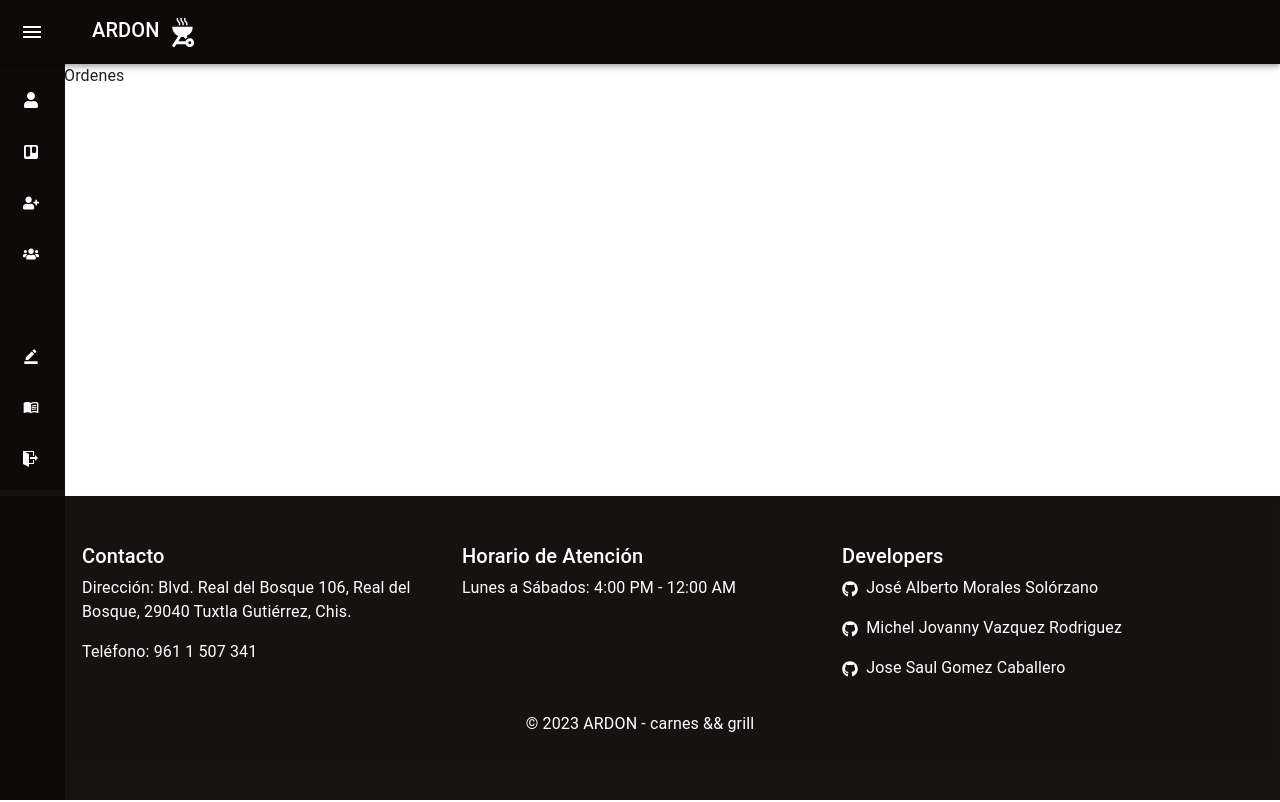
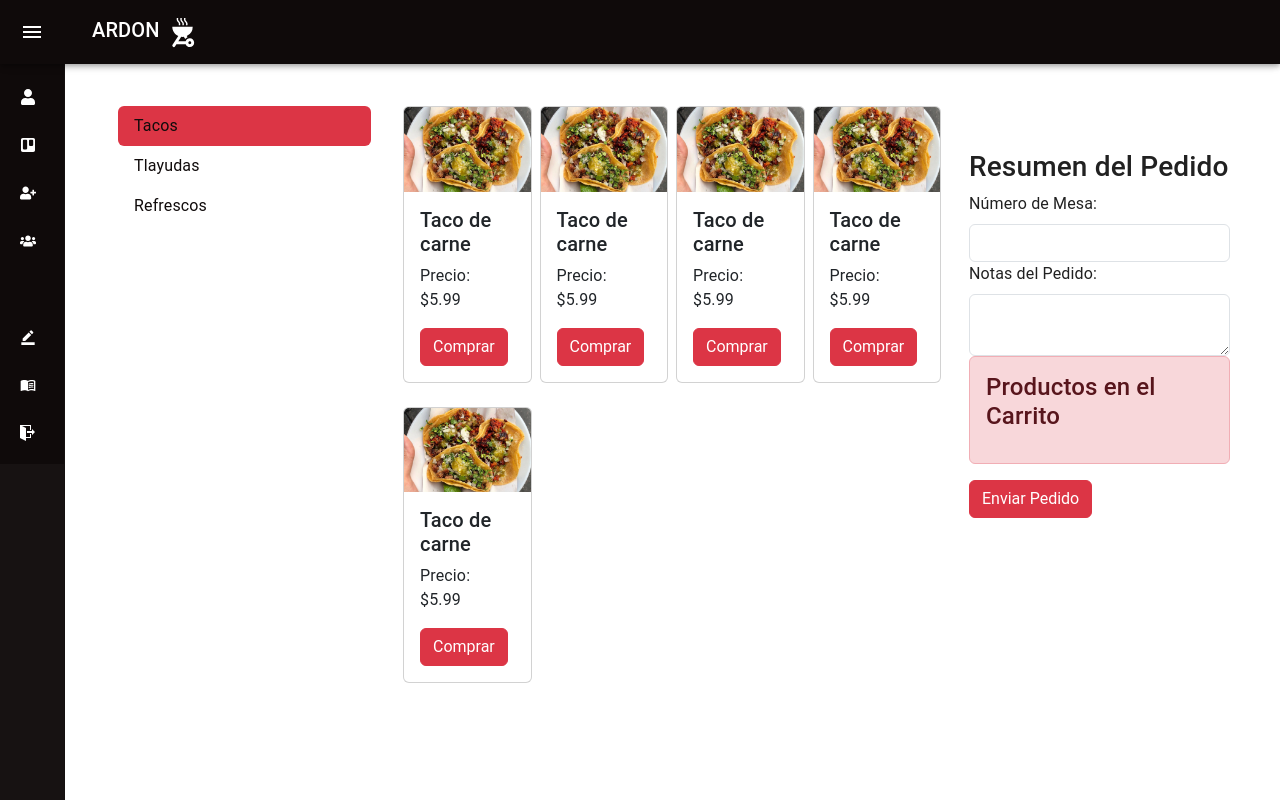
Before and after one commit to JAL117/piWeb, a React (Vite) app: page /inicio/ordenes in a window 1280 px wide. Shown: the top 802 px of the page. Built offline with nearby package versions, Linux system fonts and the light colour scheme; some icons are missing.

Commit message:
Cambios y ajustes en las vistas

```diff
--- a/src/App.css
+++ b/src/App.css
@@ -2,21 +2,19 @@
     background-color: #100b0bf7 !important;
 }
 
-.layout-container {
-    display: flex;
-    flex-direction: column;
-    min-height: 100vh; /* Establece la altura mínima de la vista */
-  }
+.nav-pills .nav-link.active, .nav-pills .show>.nav-link {
+    color: var(--bs-nav-pills-link-active-color);
+    background-color: #dc3545 !important;
+}
 
-  .content {
-    flex: 1; /* El contenido principal se expandirá para llenar el espacio disponible */
-    margin-left: 5%;
-    margin-top: 5%;
-  }
-
-  /* Estilos para el footer */
-  Footer {
-    background-color: #333;
-    color: #fff;
-    padding: 10px;
-  }
+.nav-link {
+    display: block;
+    padding: var(--bs-nav-link-padding-y) var(--bs-nav-link-padding-x);
+    font-size: var(--bs-nav-link-font-size);
+    font-weight: var(--bs-nav-link-font-weight);
+    color: #100b0b !important;
+    text-decoration: none;
+    background: 0 0;
+    border: 0;
+    transition: color .15s ease-in-out,background-color .15s ease-in-out,border-color .15s ease-in-out;
+}
--- a/src/components/AgregarUsuario/FormularoDeRegistro.jsx
+++ b/src/components/AgregarUsuario/FormularoDeRegistro.jsx
@@ -1,6 +1,5 @@
 import React, { useState } from 'react';
 import { Form, Button } from 'react-bootstrap';
-import '../../styles/Registro.css'
 import { BiSolidUser ,  } from "react-icons/bi";
 
 function RegistroForm() {
@@ -11,11 +10,11 @@ function RegistroForm() {
 
   const handleSubmit = (e) => {
     e.preventDefault();
-    // Aquí puedes realizar alguna acción con los datos del formulario.
+
   };
 
   return (
-    <div className='form_registro'>
+    <div className='bg-danger p-4 m-2' style={{borderRadius:"15px" , boxShadow:"0px 10px 8px 0px rgba(0, 0, 0, 0.25)" }}>
 
     <Form onSubmit={handleSubmit} className='text-white'>
         <h3>Registro de usuario <BiSolidUser/></h3>
--- a/src/components/AgregarUsuario/InformacionUsuarios.jsx
+++ b/src/components/AgregarUsuario/InformacionUsuarios.jsx
@@ -1,9 +1,8 @@
 import React, { useState } from 'react';
 import { Form, Button } from 'react-bootstrap';
-import '../../styles/Registro.css'
 import { BsFillHouseLockFill } from "react-icons/bs";
 
-function RegistroForm() {
+function InformacionUsuarios() {
   const [nombre, setNombre] = useState('');
   const [apellidos, setApellidos] = useState('');
   const [telefono, setTelefono] = useState('');
@@ -11,11 +10,11 @@ function RegistroForm() {
 
   const handleSubmit = (e) => {
     e.preventDefault();
-    // Aquí puedes realizar alguna acción con los datos del formulario.
+
   };
 
   return (
-    <div className='form_registro'>
+    <div className='bg-danger p-3 m-2' style={{borderRadius:"15px", boxShadow:"0px 10px 8px 0px rgba(0, 0, 0, 0.25)"}}>
 
     <Form onSubmit={handleSubmit} className='text-white'>
         <h3>Datos inicio de sesión <BsFillHouseLockFill/></h3>
@@ -60,4 +59,4 @@ function RegistroForm() {
   );
 }
 
-export default RegistroForm;
+export default InformacionUsuarios;
--- a/src/components/Empleados/TablaEmpleados.jsx
+++ b/src/components/Empleados/TablaEmpleados.jsx
@@ -1,8 +1,9 @@
 import React, { useState } from "react";
 import Table from "react-bootstrap/Table";
 import Button from "react-bootstrap/Button";
-import { FaTrash ,FaEye } from "react-icons/fa";
+import { FaTrash, FaEye } from "react-icons/fa";
 import { HiPencilAlt } from "react-icons/hi";
+import Swal from "sweetalert2";
 
 function Infor() {
   const [data, setData] = useState([
@@ -13,22 +14,6 @@ function Infor() {
       apellido_materno: "López",
       telefono: "1234567890",
       rango: "Admin",
-    },
-    {
-      id_coordinador: 2,
-      nombres: "María",
-      apellido_paterno: "Gómez",
-      apellido_materno: "Martínez",
-      telefono: "9876543210",
-      rango: "Usuario",
-    },
-    {
-      id_coordinador: 2,
-      nombres: "María",
-      apellido_paterno: "Gómez",
-      apellido_materno: "Martínez",
-      telefono: "9876543210",
-      rango: "Usuario",
     },
     {
       id_coordinador: 2,
@@ -86,10 +71,56 @@ function Infor() {
     message = <div>No hay usuarios registrados.</div>;
   }
 
+  const handleViewClick = (usuario) => {
+    Swal.fire({
+      title: "Datos de inicio de sesión",
+      html: `Usuario: <br>Contraseña: ********`,
+      icon: "info",
+    });
+  };
+
+  const handleEditClick = (usuario) => {
+    Swal.fire({
+      title: "Editar Usuario",
+      html:
+        `<input id="nombres" class="swal2-input" value="${usuario.nombres}">` +
+        `<input id="apellidoPaterno" class="swal2-input" value="${usuario.apellido_paterno}">` +
+        `<input id="apellidoMaterno" class="swal2-input" value="${usuario.apellido_materno}">` +
+        `<input id="telefono" class="swal2-input" value="${usuario.telefono}">`,
+      showCancelButton: true,
+      confirmButtonText: "Guardar",
+      showLoaderOnConfirm: true,
+      preConfirm: () => {
+        const nombres = Swal.getPopup().querySelector("#nombres").value;
+        const apellidoPaterno =
+          Swal.getPopup().querySelector("#apellidoPaterno").value;
+        const apellidoMaterno =
+          Swal.getPopup().querySelector("#apellidoMaterno").value;
+        const telefono = Swal.getPopup().querySelector("#telefono").value;
+
+        // Actualiza los datos en el estado
+        const newData = data.map((item) => {
+          if (item.id_coordinador === usuario.id_coordinador) {
+            return {
+              ...item,
+              nombres,
+              apellido_paterno: apellidoPaterno,
+              apellido_materno: apellidoMaterno,
+              telefono,
+            };
+          }
+          return item;
+        });
+
+        setData(newData);
+      },
+    });
+  };
+
   return (
     <>
       <section
-        className="container mb-5"
+        className="container m-5"
         style={{
           boxShadow: "0px 0px 15px 3px rgba(0, 0, 0, 0.1)",
           padding: "15px",
@@ -118,15 +149,23 @@ function Infor() {
                   </td>
                   <td>{item.telefono}</td>
                   <td>{item.rango}</td>
-                  <td style={{display:"flex",justifyContent:"space-around"}}>
-                    <Button variant="success" >
-                      <FaEye />
+                  <td
+                    style={{ display: "flex", justifyContent: "space-around" }}
+                  >
+                    <Button
+                      variant="success"
+                      onClick={() => handleViewClick(item)}
+                    >
+                      <FaEye /> Ver
                     </Button>
-                    <Button variant="warning" >
-                      <HiPencilAlt />
+                    <Button
+                      variant="warning"
+                      onClick={() => handleEditClick(item)}
+                    >
+                      <HiPencilAlt /> Editar
                     </Button>
-                    <Button variant="danger" >
-                      <FaTrash />
+                    <Button variant="danger">
+                      <FaTrash /> Eliminar
                     </Button>
                   </td>
                 </tr>
--- /dev/null
+++ b/src/components/Ordenes/Orden.jsx
@@ -0,0 +1,199 @@
+import React, { Component } from 'react';
+import {
+  Container,
+  Tab,
+  Nav,
+  Row,
+  Col,
+  Card,
+  Button,
+  Form,
+  Alert,
+} from 'react-bootstrap';
+import 'bootstrap/dist/css/bootstrap.min.css';
+import Swal from 'sweetalert2';
+import tacomg from '../../img/IMG_0919.jpg'
+
+
+class MenuDigital extends Component {
+  constructor() {
+    super();
+    this.state = {
+      tableNumber: '',
+      orderNotes: '',
+      itemsInCart: [],
+    };
+  }
+
+  handleTableNumberChange = (event) => {
+    this.setState({ tableNumber: event.target.value });
+  };
+
+  handleOrderNotesChange = (event) => {
+    this.setState({ orderNotes: event.target.value });
+  };
+
+  addToCart = (item) => {
+    Swal.fire({
+      title: 'Cantidad',
+      input: 'number',
+      inputLabel: 'Ingrese la cantidad',
+      inputAttributes: {
+        min: 1,
+      },
+      showCancelButton: true,
+      confirmButtonText: 'Agregar al carrito',
+    }).then((result) => {
+      if (result.isConfirmed) {
+        const quantity = result.value;
+        const newItem = { ...item, quantity };
+        this.setState((prevState) => ({
+          itemsInCart: [...prevState.itemsInCart, newItem],
+        }));
+      }
+    });
+  };
+
+  render() {
+    const menuItems = [
+      {
+        id: 1,
+        name: 'Taco de carne',
+        price: 5.99,
+        image: tacomg,
+        category: 'Tacos',
+      },
+      {
+        id: 1,
+        name: 'Taco de carne',
+        price: 5.99,
+        image: tacomg,
+        category: 'Tacos',
+      },
+      {
+        id: 1,
+        name: 'Taco de carne',
+        price: 5.99,
+        image: tacomg,
+        category: 'Tacos',
+      },
+      {
+        id: 1,
+        name: 'Taco de carne',
+        price: 5.99,
+        image: tacomg,
+        category: 'Tacos',
+      },
+      {
+        id: 1,
+        name: 'Taco de carne',
+        price: 5.99,
+        image: tacomg,
+        category: 'Tacos',
+      },
+      {
+        id: 2,
+        name: 'Tlayuda de pollo',
+        price: 7.99,
+        description: 'Tlayuda rellena de pollo y quesillo.',
+        image: 'URL de la imagen',
+        category: 'Tlayudas',
+      },
+      {
+        id: 3,
+        name: 'Refresco de cola',
+        price: 2.49,
+        description: 'Refresco de cola frío.',
+        image: 'URL de la imagen',
+        category: 'Refrescos',
+      },
+      // Agrega más elementos aquí
+    ];
+
+    const categories = [...new Set(menuItems.map((item) => item.category))];
+
+    return (
+      <Container className="m-">
+      <Tab.Container id="menu-tabs" defaultActiveKey={categories[0]}>
+        <Row>
+          <Col md={3}>
+            <Nav variant="pills" className="flex-column m-1">
+              {categories.map((category) => (
+                <Nav.Item key={category}>
+                  <Nav.Link eventKey={category} >
+                    {category}
+                  </Nav.Link>
+                </Nav.Item>
+              ))}
+            </Nav>
+          </Col>
+          <Col md={6}>
+            <Tab.Content>
+              {categories.map((category) => (
+                <Tab.Pane key={category} eventKey={category}>
+                  <div className="d-flex flex-wrap">
+                    {menuItems
+                      .filter((item) => item.category === category)
+                      .map((item) => (
+                        <Col key={item.id} xs={12} sm={6} md={4} lg={3} className='mb-3'>
+                          <Card className='m-1'>
+                            <Card.Img variant="top" src={item.image} />
+                            <Card.Body>
+                              <Card.Title>{item.name}</Card.Title>
+                              <Card.Text>
+                                Precio: ${item.price}
+                              </Card.Text>
+                              <Button onClick={() => this.addToCart(item)} className="btn-danger !important"> {/* Agrega !important para que los estilos personalizados tengan prioridad */}
+                                Comprar
+                              </Button>
+                            </Card.Body>
+                          </Card>
+                        </Col>
+                      ))}
+                  </div>
+                </Tab.Pane>
+              ))}
+            </Tab.Content>
+          </Col>
+          <Col className='mt-5 mb-5' md={3}>
+            <h3>Resumen del Pedido</h3>
+            <Form>
+              <Form.Group>
+                <Form.Label>Número de Mesa:</Form.Label>
+                <Form.Control
+                  type="text"
+                  value={this.state.tableNumber}
+                  onChange={this.handleTableNumberChange}
+                />
+              </Form.Group>
+              <Form.Group>
+                <Form.Label>Notas del Pedido:</Form.Label>
+                <Form.Control
+                  as="textarea"
+                  value={this.state.orderNotes}
+                  onChange={this.handleOrderNotesChange}
+                />
+              </Form.Group>
+            </Form>
+            <Alert variant="danger !important"> {/* Agrega !important para que los estilos personalizados tengan prioridad */}
+              <Alert.Heading>Productos en el Carrito</Alert.Heading>
+              <ul>
+                {this.state.itemsInCart.map((item) => (
+                  <li key={item.id}>
+                    {item.name} - Cantidad: {item.quantity}
+                  </li>
+                ))}
+              </ul>
+            </Alert>
+            <Button variant="danger !important"> {/* Agrega !important para que los estilos personalizados tengan prioridad */}
+              Enviar Pedido
+            </Button>
+          </Col>
+        </Row>
+      </Tab.Container>
+    </Container>
+    );
+  }
+}
+
+export default MenuDigital;
--- a/src/components/Principal/Footer.jsx
+++ b/src/components/Principal/Footer.jsx
@@ -1,33 +1,30 @@
 import React from 'react';
-import { Container, Row, Col, Nav  } from 'react-bootstrap';
-import { FaGithub} from "react-icons/fa";
+import { Container, Row, Col } from 'react-bootstrap';
+import { FaGithub } from "react-icons/fa";
 
 const Footer = () => {
   return (
-    <footer className="text-white py-5" style={{backgroundColor:"#100b0bf7"}}>
+    <footer className="text-white py-5" style={{ backgroundColor: "#100b0bf7", margin:"0" }}>
       <Container>
-        <Row>
-          <Col lg={4} md={6}>
+        <Row className='m-5'>
+          <Col lg={4} md={6} xs={12} className='mb-4'>
             <h5>Contacto</h5>
             <p>Dirección: Blvd. Real del Bosque 106, Real del Bosque, 29040 Tuxtla Gutiérrez, Chis.</p>
             <p>Teléfono: 961 1 507 341</p>
-
           </Col>
-          <Col lg={4} md={6}>
+          <Col lg={4} md={6} xs={12} className='mb-4'>
             <h5>Horario de Atención</h5>
             <p>Lunes a Sábados: 4:00 PM - 12:00 AM</p>
-
           </Col>
-          <Col lg={4} md={6} className='align-items-center'>
+          <Col lg={4} md={6} xs={12} className='mb-4'>
             <h5>Developers</h5>
-            <p><FaGithub/>&nbsp;&nbsp;José Alberto Morales Solórzano</p>
-            <p><FaGithub/>&nbsp;&nbsp;Michel Jovanny Vazquez Rodriguez</p>
-            <p><FaGithub/>&nbsp;&nbsp;Jose Saul Gomez Caballero</p>
-
+            <p><FaGithub /> José Alberto Morales Solórzano</p>
+            <p><FaGithub /> Michel Jovanny Vazquez Rodriguez</p>
+            <p><FaGithub /> Jose Saul Gomez Caballero</p>
           </Col>
         </Row>
       </Container>
-      <div className=" text-white text-center py-3">
+      <div className="text-white text-center py-3">
         &copy; {new Date().getFullYear()} ARDON - carnes && grill
       </div>
     </footer>
--- a/src/components/Principal/SideMenu.jsx
+++ b/src/components/Principal/SideMenu.jsx
@@ -17,7 +17,6 @@ import ListItemButton from '@mui/material/ListItemButton';
 import ListItemIcon from '@mui/material/ListItemIcon';
 import ListItemText from '@mui/material/ListItemText';
 import { MdOutdoorGrill } from "react-icons/md";
-
 import { FaTrello, FaUserPlus, FaUsers, FaBars, FaUser } from "react-icons/fa";
 import { FaKitchenSet } from "react-icons/fa6";
 import { MdBorderColor,MdOutlineMenuBook } from "react-icons/md";
@@ -150,7 +149,7 @@ const opciones = [
       </AppBar>
 
       <Drawer variant="permanent" open={open} sx={{backgroundColor:"#100b0bf7 "}} >
-        <DrawerHeader style={{backgroundColor:"#100b0bf7" , color:"white"}}>
+        <DrawerHeader style={{  color:"white"}}>
           <IconButton onClick={handleDrawerClose} style={{color:"white"}}>
             {theme.direction === 'rtl' ? <ChevronRightIcon /> : <ChevronLeftIcon />}
           </IconButton>
--- a/src/pages/AgregarUsuario.jsx
+++ b/src/pages/AgregarUsuario.jsx
@@ -1,17 +1,17 @@
 import React from 'react';
 import FormularioDeRegistro from '../components/AgregarUsuario/FormularoDeRegistro';
-import InformacionUsuarios from '../components/AgregarUsuario/InformacionUsuarios';
+import InformaciónUsuarios from '../components/AgregarUsuario/InformacionUsuarios';
 import { Row, Col, Container } from 'react-bootstrap';
 
 function AgregarUsuario() {
   return (
-    <Container className="align-items-center justify-content-center m-5">
-      <Row>
-        <Col sm={5}>
+    <Container className="my-5 m-5">
+      <Row className="justify-content-center">
+        <Col md={6} xs={11} className="mb-3">
           <FormularioDeRegistro />
         </Col>
-        <Col sm={5}>
-          <InformacionUsuarios />
+        <Col md={6} xs={11} className="mb-3">
+          <InformaciónUsuarios />
         </Col>
       </Row>
     </Container>
--- a/src/pages/Layout.jsx
+++ b/src/pages/Layout.jsx
@@ -1,15 +1,16 @@
 import { Outlet, useLocation } from "react-router-dom";
 import SideMenu from "../components/Principal/SideMenu";
 import Footer from "../components/Principal/Footer";
+import '../App.css'
 
 function Layout() {
   return (
-    <div className="layout-container">
-      <SideMenu />
-      <div className="content">
-        <Outlet />
+    <div>
+      <SideMenu/>
+      <div style={{marginTop:"8%",marginLeft:"5%" , marginBottom:"15%"}}>
+        <Outlet/>
       </div>
-      <Footer />
+      <Footer/>
     </div>
   );
 }
--- a/src/pages/Login.jsx
+++ b/src/pages/Login.jsx
@@ -1,5 +1,4 @@
 import React from 'react'
-import '../styles/Login.css'
 import { Link } from "react-router-dom";
 
 function Login() {
--- a/src/pages/Ordenes.jsx
+++ b/src/pages/Ordenes.jsx
@@ -1,9 +1,12 @@
 import React from 'react'
+import Orden from '../components/Ordenes/Orden'
 
 function Ordenes() {
   return (
-    <div>Ordenes</div>
+    <div>
+      <Orden/>
+    </div>
   )
 }
 
-export default Ordenes
+export default Ordenes;
```
Also changed, not shown: src/img/IMG_0919.jpg (added).
